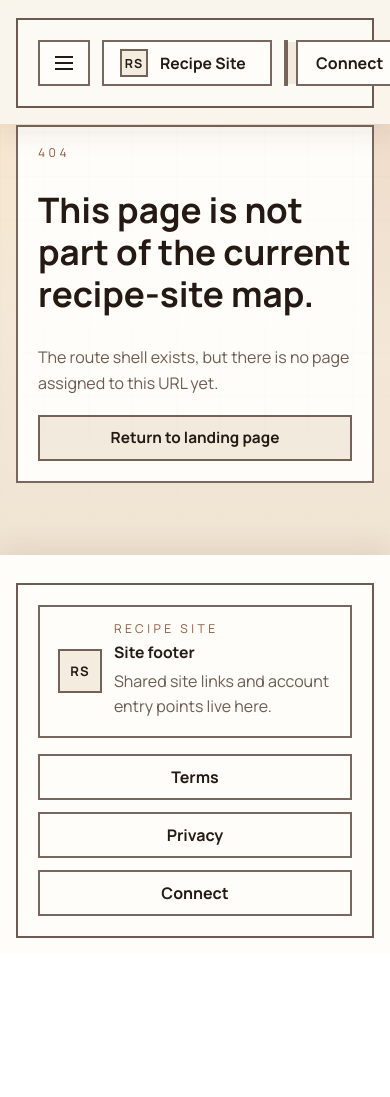
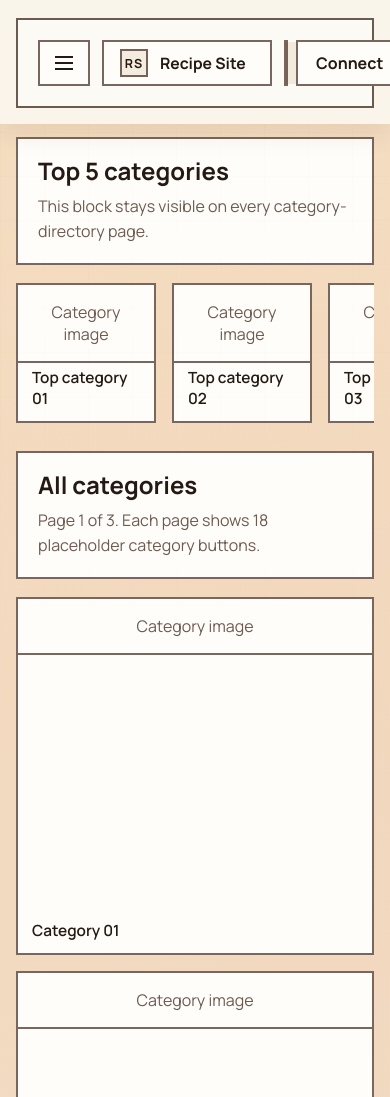
Before and after one commit to IDsuroh/42_ft_transcendence, a React (Vite) app in the folder frontend/: page /category in a window 390 px wide. Shown: the top 1097 px of the page. Before the commit the page ends 954 px from the top, so only its background shows below. Built offline with nearby package versions, Linux system fonts and the light colour scheme.

Commit message:
Add placeholder category browser page and landing page   category section

```diff
--- a/frontend/src/App.css
+++ b/frontend/src/App.css
@@ -230,6 +230,7 @@
   color: var(--ink);
   font-weight: 700;
   text-decoration: none;
+  cursor: pointer;
 }
 
 .header-button--profile {
@@ -548,6 +549,74 @@
 .landing-plain__latest-copy p {
   margin: 6px 0 0;
   color: var(--muted);
+}
+
+.category-browser__top-grid,
+.category-browser__grid {
+  display: grid;
+  gap: 16px;
+}
+
+.category-browser__top-grid {
+  grid-template-columns: repeat(5, minmax(0, 1fr));
+}
+
+.category-browser__grid {
+  grid-template-columns: repeat(3, minmax(0, 1fr));
+}
+
+.category-browser__tile {
+  aspect-ratio: 1 / 1;
+  grid-template-rows: minmax(0, 1fr) auto;
+}
+
+.category-browser__tile--top {
+  aspect-ratio: 1 / 1;
+}
+
+.category-browser__image {
+  min-height: 0;
+  border-bottom: 2px solid rgba(69, 45, 36, 0.72);
+}
+
+.category-browser__pagination {
+  display: grid;
+  grid-template-columns: minmax(0, 1fr) auto minmax(0, 1fr);
+  gap: 12px;
+  align-items: center;
+  width: 100%;
+}
+
+.category-browser__nav-group {
+  display: flex;
+  flex-wrap: wrap;
+  gap: 12px;
+}
+
+.category-browser__nav-group--left {
+  justify-content: flex-end;
+}
+
+.category-browser__nav-group--right {
+  justify-content: flex-start;
+}
+
+.category-browser__page-list {
+  display: flex;
+  flex-wrap: wrap;
+  gap: 12px;
+  justify-content: center;
+}
+
+.category-browser__page-button {
+  width: 46px;
+  padding: 0;
+}
+
+.category-browser__page-button.is-active,
+.category-browser__page-button:disabled {
+  background: #f2eadc;
+  cursor: default;
 }
 
 .hero-grid,
@@ -1058,6 +1127,10 @@
     grid-template-columns: 1fr;
   }
 
+  .category-browser__grid {
+    grid-template-columns: repeat(3, minmax(0, 1fr));
+  }
+
   .section-heading {
     gap: 16px;
   }
@@ -1115,7 +1188,8 @@
   }
 
   .landing-plain__popular-grid,
-  .landing-plain__latest-grid {
+  .landing-plain__latest-grid,
+  .category-browser__grid {
     grid-template-columns: 1fr;
   }
 
@@ -1123,6 +1197,16 @@
     min-height: 180px;
   }
 
+  .category-browser__top-grid {
+    grid-template-columns: repeat(5, minmax(140px, 1fr));
+    overflow-x: auto;
+    padding-bottom: 4px;
+  }
+
+  .category-browser__pagination {
+    justify-content: center;
+  }
+
   .menu-panel {
     width: min(340px, calc(100vw - 32px));
   }
--- a/frontend/src/App.jsx
+++ b/frontend/src/App.jsx
@@ -4,6 +4,7 @@ import SiteHeader from './components/SiteHeader'
 import SiteFooter from './components/SiteFooter'
 import AddRecipePage from './pages/AddRecipePage'
 import AdminPage from './pages/AdminPage'
+import CategoryPage from './pages/CategoryPage'
 import ConnectPage from './pages/ConnectPage'
 import HomePage from './pages/HomePage'
 import LoginPage from './pages/LoginPage'
@@ -29,7 +30,8 @@ function AppShell() {
         <Routes>
           <Route path="/" element={<HomePage />} />
           <Route path="/home" element={<Navigate replace to="/" />} />
-          <Route path="/category/:slug" element={<Navigate replace to="/" />} />
+          <Route path="/category" element={<CategoryPage />} />
+          <Route path="/category/:slug" element={<Navigate replace to="/category" />} />
           <Route path="/recipe/:slug" element={<RecipePage />} />
           <Route path="/results/search" element={<SearchResultsPage />} />
           <Route path="/connect" element={<ConnectPage />} />
--- /dev/null
+++ b/frontend/src/pages/CategoryPage.jsx
@@ -0,0 +1,157 @@
+import { useSearchParams } from 'react-router-dom'
+
+const topCategoryPlaceholders = Array.from({ length: 5 }, (_, index) => ({
+  id: `top-category-${index + 1}`,
+  label: 'Category image',
+  name: `Top category ${String(index + 1).padStart(2, '0')}`,
+}))
+
+const totalPages = 3
+const categoriesPerPage = 18
+const pageNumbers = Array.from({ length: totalPages }, (_, index) => index + 1)
+const categoryPlaceholders = Array.from({ length: totalPages * categoriesPerPage }, (_, index) => ({
+  id: `category-${index + 1}`,
+  label: 'Category image',
+  name: `Category ${String(index + 1).padStart(2, '0')}`,
+}))
+
+function handlePlaceholderClick() {}
+
+function CategoryPage() {
+  const [searchParams, setSearchParams] = useSearchParams()
+  const requestedPage = Number.parseInt(searchParams.get('page') ?? '1', 10)
+  const currentPage =
+    Number.isInteger(requestedPage) && requestedPage >= 1 && requestedPage <= totalPages
+      ? requestedPage
+      : 1
+
+  const pageStartIndex = (currentPage - 1) * categoriesPerPage
+  const currentCategories = categoryPlaceholders.slice(
+    pageStartIndex,
+    pageStartIndex + categoriesPerPage,
+  )
+
+  function goToPage(page) {
+    if (page <= 1) {
+      setSearchParams({})
+      return
+    }
+
+    setSearchParams({ page: String(page) })
+  }
+
+  return (
+    <div className="content-frame landing-plain">
+      <section className="landing-plain__section" aria-labelledby="top-categories-title">
+        <div className="landing-plain__titlebar">
+          <h2 id="top-categories-title">Top 5 categories</h2>
+          <p>This block stays visible on every category-directory page.</p>
+        </div>
+
+        <div className="category-browser__top-grid">
+          {topCategoryPlaceholders.map((category) => (
+            <button
+              type="button"
+              key={category.id}
+              className="landing-plain__popular-card landing-plain__card-button category-browser__tile category-browser__tile--top"
+              onClick={handlePlaceholderClick}
+            >
+              <div className="landing-plain__image-placeholder category-browser__image" aria-hidden="true">
+                {category.label}
+              </div>
+              <div className="landing-plain__caption">{category.name}</div>
+            </button>
+          ))}
+        </div>
+      </section>
+
+      <section className="landing-plain__section" aria-labelledby="all-categories-title">
+        <div className="landing-plain__titlebar">
+          <h2 id="all-categories-title">All categories</h2>
+          <p>{`Page ${currentPage} of ${totalPages}. Each page shows 18 placeholder category buttons.`}</p>
+        </div>
+
+        <div className="category-browser__grid">
+          {currentCategories.map((category) => (
+            <button
+              type="button"
+              key={category.id}
+              className="landing-plain__popular-card landing-plain__card-button category-browser__tile"
+              onClick={handlePlaceholderClick}
+            >
+              <div className="landing-plain__image-placeholder category-browser__image" aria-hidden="true">
+                {category.label}
+              </div>
+              <div className="landing-plain__caption">{category.name}</div>
+            </button>
+          ))}
+        </div>
+
+        <div className="category-browser__pagination" aria-label="Category pages">
+          <div className="category-browser__nav-group category-browser__nav-group--left">
+            {currentPage > 1 ? (
+              <>
+                <button
+                  type="button"
+                  className="header-button"
+                  onClick={() => goToPage(1)}
+                >
+                  First
+                </button>
+                <button
+                  type="button"
+                  className="header-button"
+                  onClick={() => goToPage(currentPage - 1)}
+                >
+                  Previous
+                </button>
+              </>
+            ) : null}
+          </div>
+
+          <div className="category-browser__page-list" aria-label="Page numbers">
+            {pageNumbers.map((pageNumber) => (
+              <button
+                type="button"
+                key={pageNumber}
+                className={
+                  pageNumber === currentPage
+                    ? 'header-button category-browser__page-button is-active'
+                    : 'header-button category-browser__page-button'
+                }
+                onClick={() => goToPage(pageNumber)}
+                disabled={pageNumber === currentPage}
+                aria-current={pageNumber === currentPage ? 'page' : undefined}
+              >
+                {pageNumber}
+              </button>
+            ))}
+          </div>
+
+          <div className="category-browser__nav-group category-browser__nav-group--right">
+            {currentPage < totalPages ? (
+              <>
+                <button
+                  type="button"
+                  className="header-button"
+                  onClick={() => goToPage(currentPage + 1)}
+                >
+                  Next
+                </button>
+                <button
+                  type="button"
+                  className="header-button"
+                  onClick={() => goToPage(totalPages)}
+                >
+                  Last
+                </button>
+              </>
+            ) : null}
+          </div>
+        </div>
+      </section>
+    </div>
+  )
+}
+
+export default CategoryPage
--- a/frontend/src/pages/HomePage.jsx
+++ b/frontend/src/pages/HomePage.jsx
@@ -1,3 +1,5 @@
+import { Link } from 'react-router-dom'
+
 const popularPlaceholders = Array.from({ length: 5 }, (_, index) => ({
   id: `popular-${index + 1}`,
   slug: `popular-recipe-${index + 1}`,
@@ -10,6 +12,12 @@ const latestPlaceholders = Array.from({ length: 4 }, (_, index) => ({
   slug: `latest-recipe-${index + 1}`,
   title: 'Recipe name',
   posted: 'Posted x minutes ago',
+}))
+
+const topCategoryPlaceholders = Array.from({ length: 5 }, (_, index) => ({
+  id: `landing-category-${index + 1}`,
+  label: 'Category image',
+  name: `Top category ${String(index + 1).padStart(2, '0')}`,
 }))
 
 function handlePlaceholderClick(_slug) {}
@@ -83,6 +91,36 @@ function HomePage() {
           See more
         </button>
       </section>
+
+      <section className="landing-plain__section" aria-labelledby="landing-top-categories-title">
+        <div className="landing-plain__titlebar">
+          <h2 id="landing-top-categories-title">Top 5 categories</h2>
+          <p>These featured category placeholders match the category page layout.</p>
+        </div>
+
+        <div className="category-browser__top-grid">
+          {topCategoryPlaceholders.map((category) => (
+            <button
+              type="button"
+              key={category.id}
+              className="landing-plain__popular-card landing-plain__card-button category-browser__tile category-browser__tile--top"
+              onClick={handlePlaceholderClick}
+            >
+              <div
+                className="landing-plain__image-placeholder category-browser__image"
+                aria-hidden="true"
+              >
+                {category.label}
+              </div>
+              <div className="landing-plain__caption">{category.name}</div>
+            </button>
+          ))}
+        </div>
+
+        <Link className="header-button landing-plain__action" to="/category">
+          See more Categories
+        </Link>
+      </section>
     </div>
   )
 }
```
